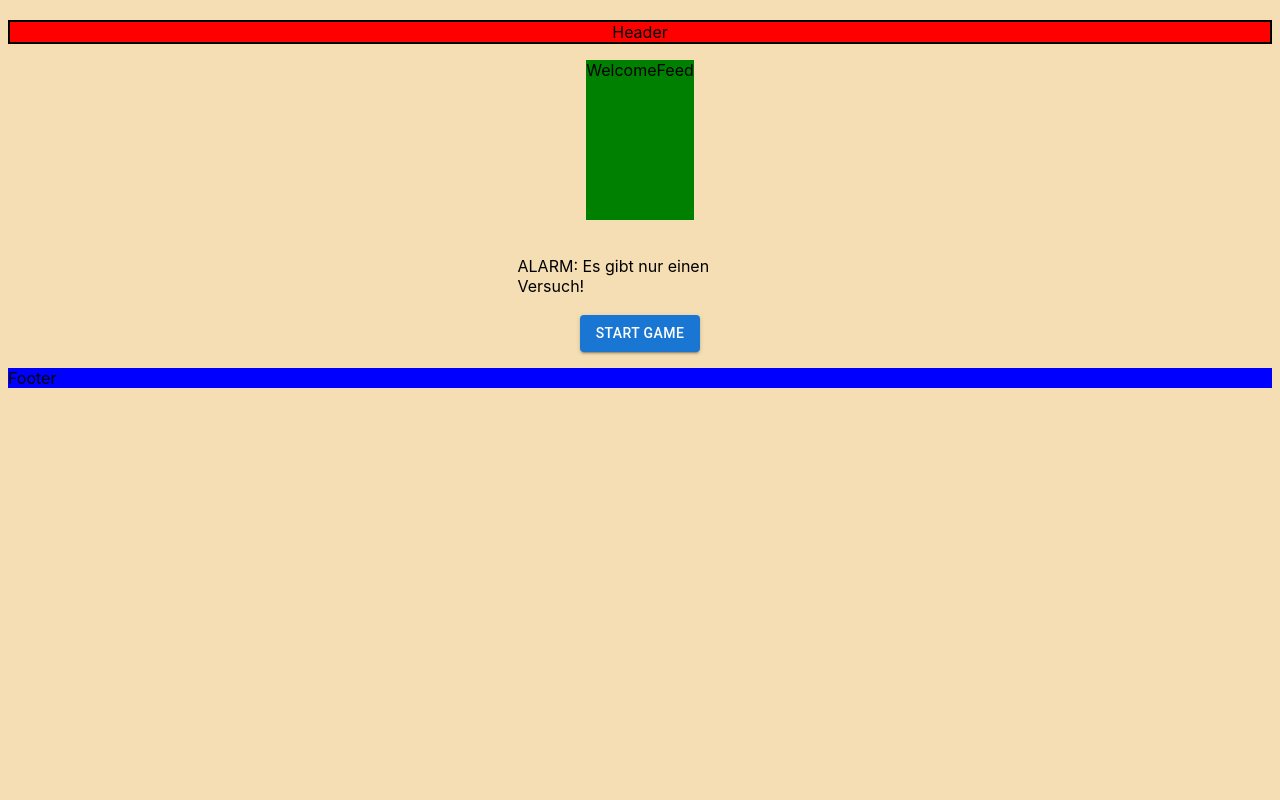
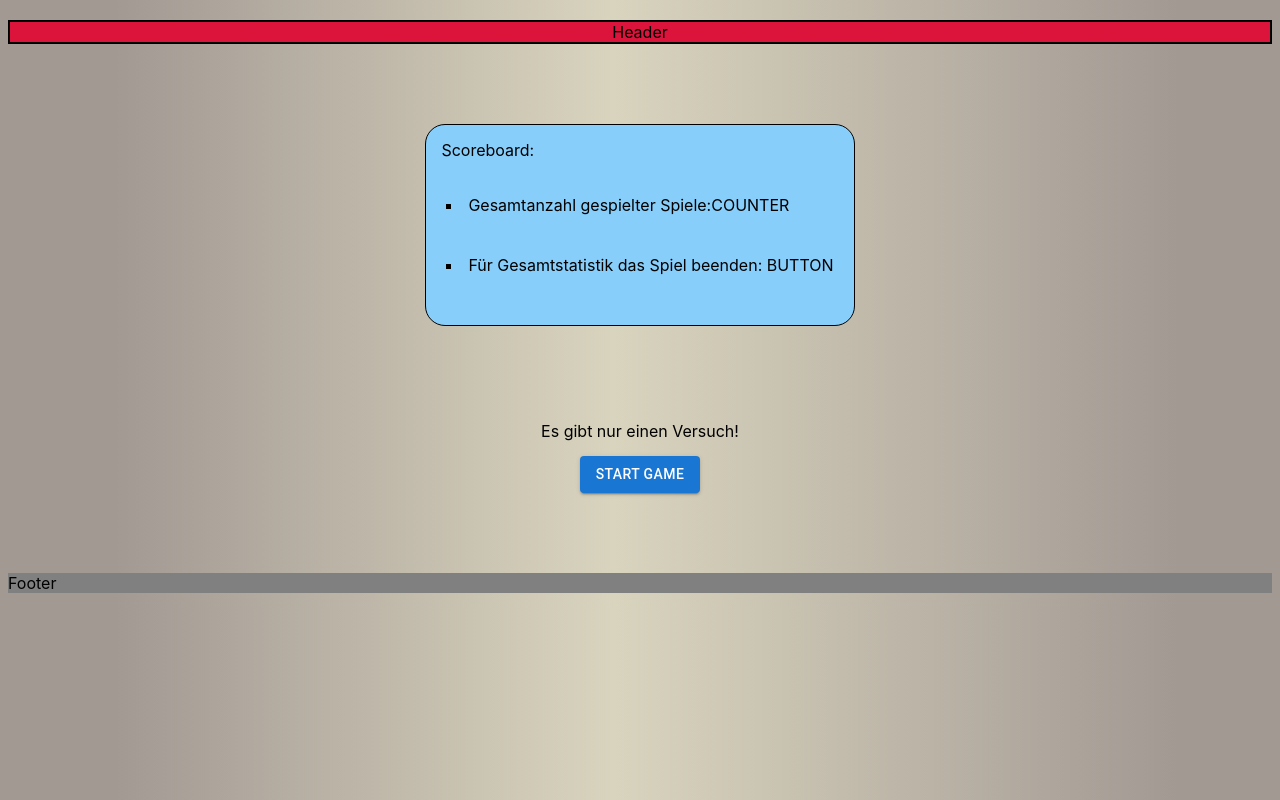
Before and after one commit to F33L1X/iq_quiz, a React (Create React App) app in the folder frontend/: page / in a window 1280 px wide. Built offline with nearby package versions, Linux system fonts and the light colour scheme; no server answers.

Commit message:
visuals changed

```diff
--- a/frontend/src/App.css
+++ b/frontend/src/App.css
@@ -1,34 +1,45 @@
 body {
   margin-top: 20px;
   font-family: -apple-system, BlinkMacSystemFont, sans-serif;
-  background-color: wheat;
+  background: linear-gradient(90deg, rgba(162,153,147,1) 9%, rgba(217,212,190,1) 48%, rgba(162,153,147,1) 92%);
 }
 
 .Header {
-  background-color: red;
+  background-color: crimson;
   border: 2px solid;
   height: 20px;
   display: flex;
   justify-content: center;
 }
 
-.WelcomeFeed {
-  background-color: green;
-  height: 20vh;
+.ScoreContainer {
+  background-color: lightskyblue;
+  border-radius: 20px;
+  border: 1px double;
+  height: 200px;
+  width: fit-content;
+}
 
+.ScoreTitle {
+  list-style: none;
+  padding: 15px;
+}
+.Score {
+  padding: 20px;
+  list-style-type: square;
 }
 
 .StartArea {
-  display: flex;
-  flex-wrap: wrap;
-  justify-content: center;
-  margin-top: 10%;
+  text-align: center;
+}
+.GameNote {
+  margin: 15px;
 }
 
-.GameNote {
-  min-width: 245px;
-  margin-bottom: 10%;
-}
+
+
+
+
 
 .CategorieChoose {
   display:flex;
@@ -58,6 +69,8 @@ body {
 }
 
 .Footer {
-  background-color: blue;
-
+  background-color: grey;
+  display: grid;
+  grid-template-rows: auto 1fr auto;
+  grid-template-columns: 100%;
 }
--- a/frontend/src/App.js
+++ b/frontend/src/App.js
@@ -35,22 +35,22 @@ function App() {
   return(
 
     <BrowserRouter>
-        <Grid item xs={12} justifyContent="center" alignItems="center" irection="row" container rowSpacing={2} columnSpacing={2}>
+        <Grid item xs={12} justifyContent="center" alignItems="center" irection="row" container rowSpacing={10} columnSpacing={2}>
           <Grid item xs={12} >
             <Header></Header>
           </Grid>
-          <Grid item xs={12} justifyContent="center" alignItems="center" irection="row" container>
+          <Grid item xs={12} sm={12} md={12} lg={12} justifyContent="center" alignItems="center" irection="row" container rowSpacing={0} columnSpacing={0} >
             <Routes>
               <Route path ="/" element={<WelcomeFeed />} />
               <Route path ="/api/categories" element={<CategorieChoose categories={categories} questions={questions} />} />
             </Routes>
           </Grid>
-          <Grid item xs={2}>
+          <Grid item xs={12}>
             <Routes>
               <Route path ="/" element={<Game categories={categories}/>}  />
             </Routes>
           </Grid>
-          <Grid item xs={12}>
+          <Grid item xs={12} rowSpacing={10}>
             <Footer></Footer>
           </Grid>
         </Grid>
--- a/frontend/src/components/Game.jsx
+++ b/frontend/src/components/Game.jsx
@@ -17,8 +17,8 @@ function Game({categories}) {
 
   return (
     <div className="StartArea">
-      <div className="GameNote">ALARM: Es gibt nur einen Versuch!</div>
-      <div className='Game'><Button variant="contained" onClick={startGame}>Start Game</Button>
+      <div className="GameNote">Es gibt nur einen Versuch!</div>
+      <div className='GameButton'><Button variant="contained" onClick={startGame}>Start Game</Button>
       </div>
     </div>
   )
--- a/frontend/src/components/WelcomeFeed.jsx
+++ b/frontend/src/components/WelcomeFeed.jsx
@@ -1,8 +1,13 @@
 import React from 'react'
+
 
 function WelcomeFeed() {
   return (
-    <div className='WelcomeFeed'>WelcomeFeed</div>
+    <div className="ScoreContainer">
+      <li className='ScoreTitle'>Scoreboard:</li>
+      <li className='Score'>Gesamtanzahl gespielter Spiele:<span>COUNTER</span></li>
+      <li className='Score'>Für Gesamtstatistik das Spiel beenden: <span>BUTTON</span></li>
+    </div>
   )
 }
 
```
